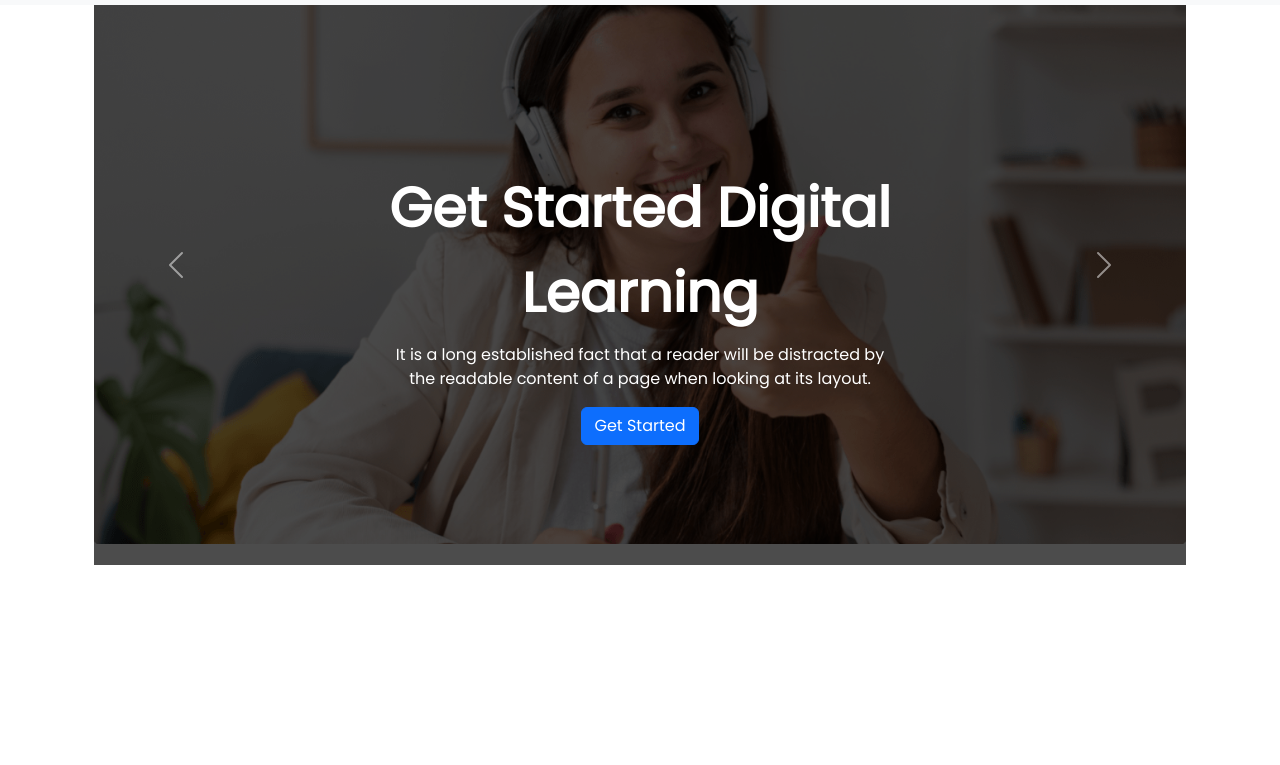
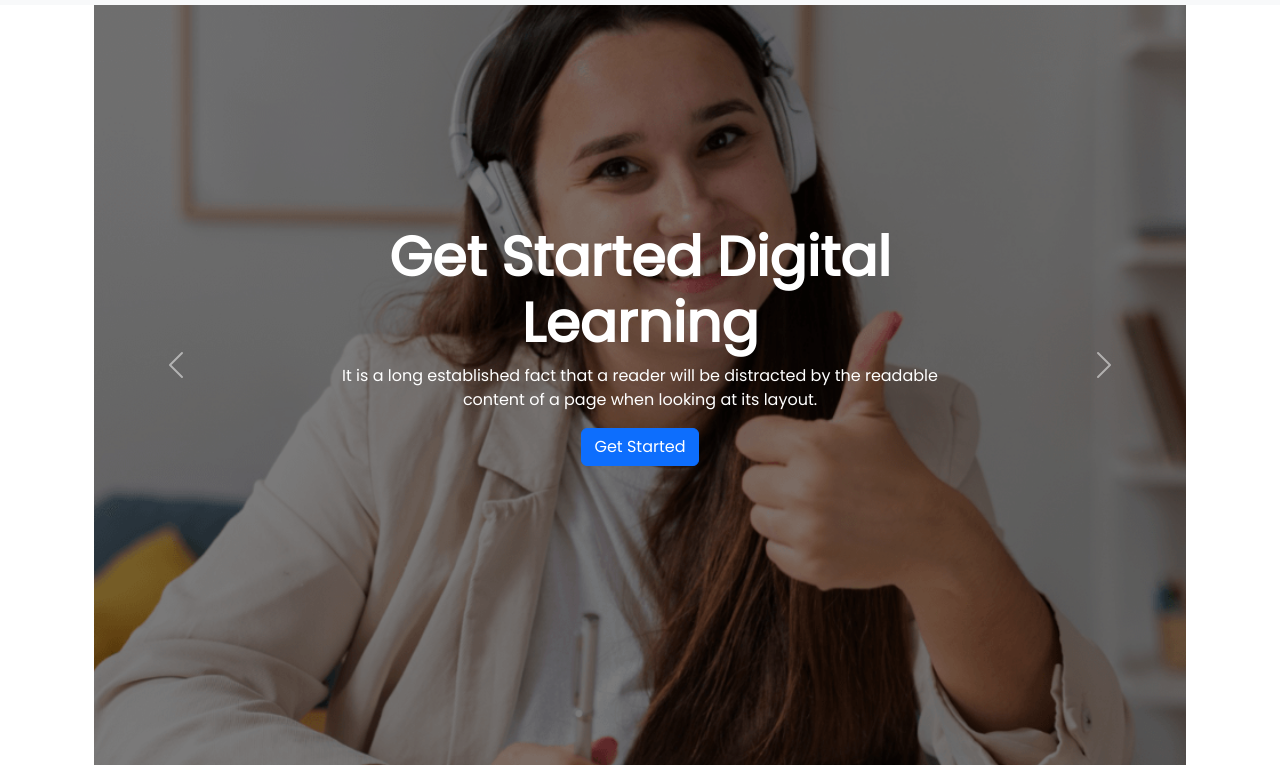
Before and after one commit to tahmina-bipasha/EdTech-website, a plain HTML site: page index.html in a window 1280 px wide. Shown: the part 83-848 px from the top of the page. Before the commit the page ends 800 px from the top, so only its background shows below. Drawn offline with nearby package versions, Linux system fonts and the light colour scheme.

Commit message:
cover responsived

```diff
--- a/index.html
+++ b/index.html
@@ -53,57 +53,36 @@
         <!-- slider start -->
         <section class="container mt-5">
           <div id="carouselExampleCaptions" class="carousel slide" data-bs-ride="false">
-            <!-- <div class="carousel-indicators">
-              <button type="button" data-bs-target="#carouselExampleCaptions" data-bs-slide-to="0" class="active" aria-current="true" aria-label="Slide 1"></button>
-              <button type="button" data-bs-target="#carouselExampleCaptions" data-bs-slide-to="1" aria-label="Slide 2"></button>
-              <button type="button" data-bs-target="#carouselExampleCaptions" data-bs-slide-to="2" aria-label="Slide 3"></button>
-            </div> -->
+
             <div class="carousel-inner">
                  <div class="carousel-item active">
-                <img src="images/cover/cover-1.png" class="d-block w-100" alt="...">
-                <div class="carousel-caption d-none d-md-block">
-                  <div>
-                    <h5>Get Started Digital <br />
-                      Learning</h5>
-                    <p>It is a long established fact that a reader will be
-                      distracted by <br />
-                      the readable content of a page when looking at its layout.</p>
-                    <div>
+                      <img src="images/cover/cover-1.png" class="d-block w-100 img-fluid dark" alt="">
+                      <div class="carousel-caption d-flex flex-column justify-content-center align-items-center h-100">
+                         <h5>Get Started Digital <br> Learning</h5>
+                          <p>It is a long established fact that a reader will be distracted by
+                           the readable <br> content of a page when looking at its layout.</p>
                          <button class="btn btn-primary">Get Started</button>
                       </div>
                  </div>
+                  <div class="carousel-item">
+                       <img src="images/cover/cover-2.jpg" class="d-block w-100 img-fluid dark" alt="">
+                       <div class="carousel-caption d-flex flex-column justify-content-center align-items-center h-100">
+                                  <h5>Get Started Digital <br> Learning</h5>
+                                 <p>It is a long established fact that a reader will be distracted by
+                                 the readable <br> content of a page when looking at its layout.</p>
+                               <button class="btn btn-primary">Get Started</button>
                        </div>
                   </div>
                   <div class="carousel-item">
-                <img src="images/cover/cover-2.jpg" class="d-block w-100" alt="...">
-                <div class="carousel-caption d-none d-md-block">
-                  <div>
-                    <h5>Get Started Digital <br />
-                      Learning</h5>
-                    <p>It is a long established fact that a reader will be
-                      distracted by <br />
-                      the readable content of a page when looking at its layout.</p>
-                      <div>
+                        <img src="images/cover/cover-3.jpg" class="d-block w-100 img-fluid dark" alt="">
+                        <div class="carousel-caption d-flex flex-column justify-content-center align-items-center h-100">
+                                <h5>Get Started Digital <br> Learning</h5>
+                                <p>It is a long established fact that a reader will be distracted by
+                                 the readable <br> content of a page when looking at its layout.</p>
                                 <button class="btn btn-primary">Get Started</button>
                         </div>
                    </div>
-                </div>
-              </div>
-              <div class="carousel-item">
-                <img src="images/cover/cover-3.jpg" class="d-block w-100" alt="...">
-                <div class="carousel-caption d-none d-md-block">
-                  <div>
-                    <h5>Get Started Digital <br />
-                      Learning</h5>
-                    <p>It is a long established fact that a reader will be
-                      distracted by <br />
-                      the readable content of a page when looking at its layout.</p>
-                      <div>
-                        <button class="btn btn-primary">Get Started</button>
-                      </div>
-                  </div>
-                </div>
-              </div>
+
             </div>
             <button class="carousel-control-prev" type="button" data-bs-target="#carouselExampleCaptions" data-bs-slide="prev">
               <span class="carousel-control-prev-icon" aria-hidden="true"></span>
--- a/style.css
+++ b/style.css
@@ -5,29 +5,23 @@ body{
 h5{
     font-weight: 600;
     font-size: 55px;
-    line-height: 85px;
+
 }
 /* ----slider---- */
-.carousel-item{
+.carousel-item img {
     width: 100%;
-    height: 600px;
-    background-size: cover;
+    height: 100vh;
+    object-fit: cover;
+  }
+  /* .overview {
+    background-color: #f4fafd;
+  } */
+  .dark{
+    filter: brightness(0.5);
+  }
 
+
+  .overview-image img,
+  .course-banner {
+  object-fit: cover;
 }
-.carousel-item::before{
-    content: "";
-    display: block;
-    position: absolute;
-    top: 0;
-    left: 0;
-    bottom: 0;
-    right: 0;
-    background: black;
-    opacity: 0.7;
-}
-.carousel-caption{
-    top: 180px;
-    bottom: 180px;
-    padding-left: 100px;
-    padding-right: 100px;
-}
```
Lines whose indentation alone changed are shown as unchanged.
